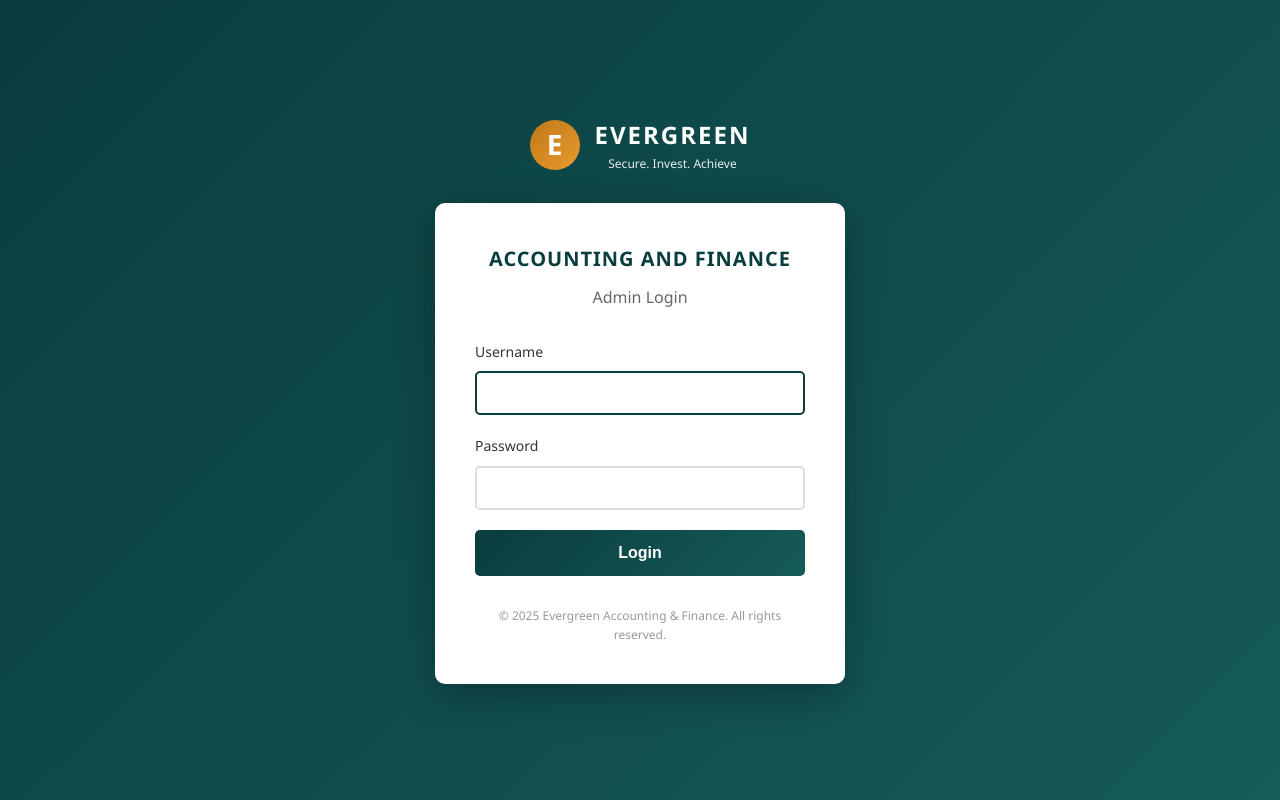
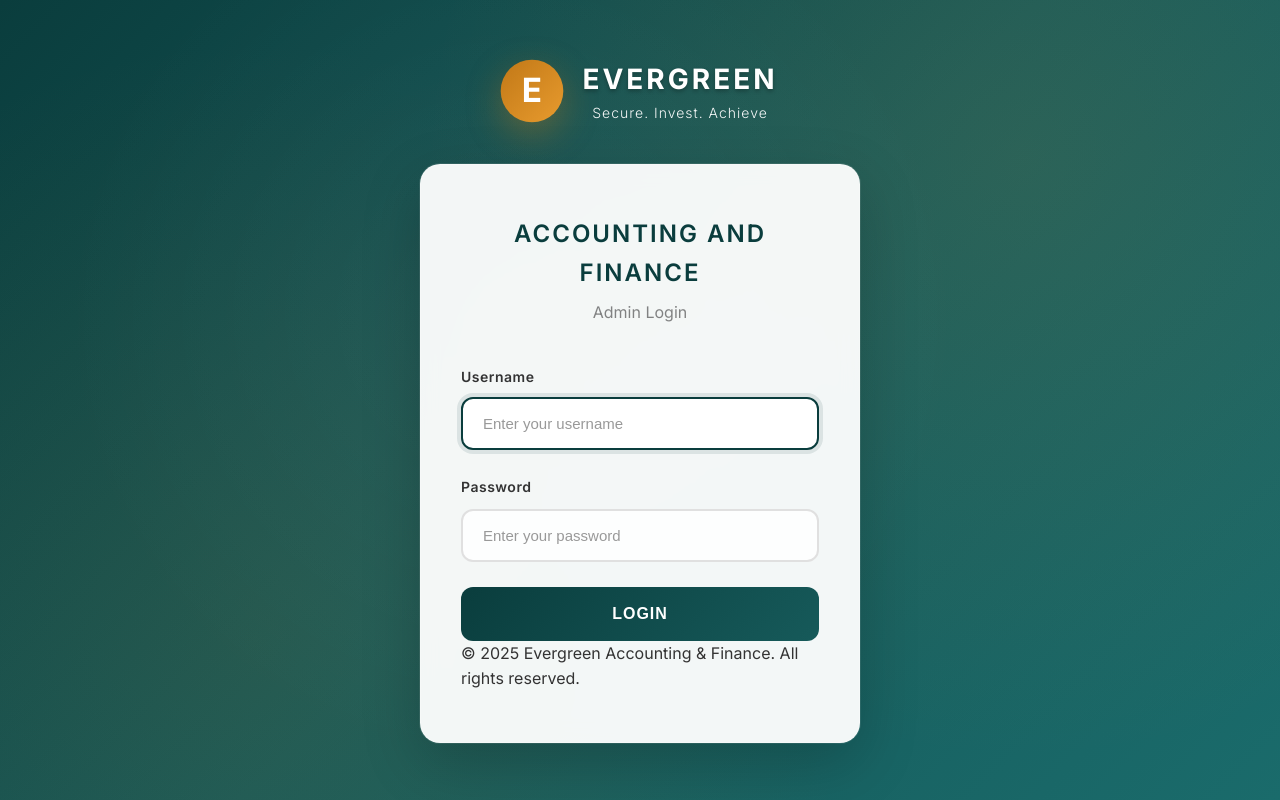
Before and after one commit to Leap0920/Accounting-and-finance, a PHP site: page /core/login.php in a window 1280 px wide. Run offline with PHP 8.4, Linux system fonts and the light colour scheme.

```diff
--- a/assets/css/style.css
+++ b/assets/css/style.css
@@ -9,10 +9,58 @@
 }
 
 body {
-    font-family: 'Segoe UI', Tahoma, Geneva, Verdana, sans-serif;
+    font-family: 'Inter', 'Segoe UI', Tahoma, Geneva, Verdana, sans-serif;
     background-color: #F5F1E8;
     color: #333;
     line-height: 1.6;
+}
+
+/* ========================================
+   ANIMATIONS
+   ======================================== */
+
+@keyframes fadeInDown {
+    from {
+        opacity: 0;
+        transform: translateY(-30px);
+    }
+    to {
+        opacity: 1;
+        transform: translateY(0);
+    }
+}
+
+@keyframes fadeInUp {
+    from {
+        opacity: 0;
+        transform: translateY(30px);
+    }
+    to {
+        opacity: 1;
+        transform: translateY(0);
+    }
+}
+
+@keyframes slideInDown {
+    from {
+        opacity: 0;
+        transform: translateY(-20px);
+    }
+    to {
+        opacity: 1;
+        transform: translateY(0);
+    }
+}
+
+@keyframes pulse {
+    0%, 100% {
+        transform: scale(1);
+        box-shadow: 0 8px 25px rgba(193, 120, 23, 0.3);
+    }
+    50% {
+        transform: scale(1.05);
+        box-shadow: 0 12px 35px rgba(193, 120, 23, 0.4);
+    }
 }
 
 /* ========================================
@@ -24,150 +72,244 @@ body {
     justify-content: center;
     align-items: center;
     min-height: 100vh;
-    background: linear-gradient(135deg, #0A3D3D 0%, #165A5A 100%);
+    background: linear-gradient(135deg, #0A3D3D 0%, #165A5A 50%, #1A6B6B 100%);
+    position: relative;
+    overflow: hidden;
+}
+
+.login-page::before {
+    content: '';
+    position: absolute;
+    top: 0;
+    left: 0;
+    right: 0;
+    bottom: 0;
+    background:
+        radial-gradient(circle at 20% 80%, rgba(193, 120, 23, 0.1) 0%, transparent 50%),
+        radial-gradient(circle at 80% 20%, rgba(232, 155, 46, 0.1) 0%, transparent 50%),
+        radial-gradient(circle at 40% 40%, rgba(255, 255, 255, 0.05) 0%, transparent 50%);
+    pointer-events: none;
 }
 
 .login-container {
     width: 100%;
-    max-width: 450px;
+    max-width: 480px;
     padding: 20px;
+    position: relative;
+    z-index: 1;
 }
 
 .login-header {
     text-align: center;
-    margin-bottom: 30px;
+    margin-bottom: 40px;
+    animation: fadeInDown 0.8s ease-out;
 }
 
 .logo-section {
     display: flex;
     align-items: center;
     justify-content: center;
-    gap: 15px;
+    gap: 20px;
     color: #FFF;
+    margin-bottom: 20px;
 }
 
 .logo-circle {
-    width: 50px;
-    height: 50px;
+    width: 60px;
+    height: 60px;
     background: linear-gradient(135deg, #C17817 0%, #E89B2E 100%);
     border-radius: 50%;
     display: flex;
     align-items: center;
     justify-content: center;
-    font-size: 28px;
+    font-size: 32px;
     font-weight: bold;
     color: #FFF;
+    box-shadow: 0 8px 25px rgba(193, 120, 23, 0.3);
+    animation: pulse 2s infinite;
 }
 
 .logo-text h1 {
-    font-size: 24px;
+    font-size: 28px;
     margin: 0;
-    letter-spacing: 2px;
+    letter-spacing: 3px;
+    font-weight: 700;
+    text-shadow: 0 2px 4px rgba(0, 0, 0, 0.3);
 }
 
 .logo-text p {
-    font-size: 12px;
+    font-size: 14px;
     margin: 0;
-    opacity: 0.9;
+    opacity: 0.95;
+    font-weight: 300;
+    letter-spacing: 1px;
 }
 
 .login-box {
-    background: #FFF;
-    padding: 40px;
-    border-radius: 10px;
-    box-shadow: 0 10px 40px rgba(0, 0, 0, 0.3);
+    background: rgba(255, 255, 255, 0.95);
+    backdrop-filter: blur(10px);
+    padding: 50px 40px;
+    border-radius: 20px;
+    box-shadow:
+        0 20px 60px rgba(0, 0, 0, 0.2),
+        0 0 0 1px rgba(255, 255, 255, 0.1);
+    border: 1px solid rgba(255, 255, 255, 0.2);
+    animation: fadeInUp 0.8s ease-out 0.2s both;
 }
 
 .login-box h2 {
     text-align: center;
     color: #0A3D3D;
-    font-size: 20px;
-    margin-bottom: 10px;
-    letter-spacing: 1px;
+    font-size: 24px;
+    margin-bottom: 8px;
+    letter-spacing: 2px;
+    font-weight: 600;
 }
 
 .login-box h3 {
     text-align: center;
     color: #666;
     font-size: 16px;
-    margin-bottom: 30px;
-    font-weight: normal;
+    margin-bottom: 40px;
+    font-weight: 400;
+    opacity: 0.8;
 }
 
 /* Alert Messages */
 .alert {
-    padding: 12px 15px;
-    border-radius: 5px;
-    margin-bottom: 20px;
+    padding: 16px 20px;
+    border-radius: 12px;
+    margin-bottom: 25px;
     font-size: 14px;
+    font-weight: 500;
+    display: flex;
+    align-items: center;
+    gap: 10px;
+    animation: slideInDown 0.5s ease-out;
+}
+
+.alert::before {
+    content: '';
+    width: 20px;
+    height: 20px;
+    border-radius: 50%;
+    flex-shrink: 0;
 }
 
 .alert-error {
-    background-color: #FFE6E6;
+    background: linear-gradient(135deg, #FFE6E6 0%, #FFD6D6 100%);
     color: #D8000C;
-    border: 1px solid #D8000C;
+    border: 1px solid rgba(216, 0, 12, 0.2);
+    box-shadow: 0 4px 15px rgba(216, 0, 12, 0.1);
+}
+
+.alert-error::before {
+    background: #D8000C;
 }
 
 .alert-success {
-    background-color: #E6FFED;
+    background: linear-gradient(135deg, #E6FFED 0%, #D6FFE6 100%);
     color: #0A5D0A;
-    border: 1px solid #0A5D0A;
+    border: 1px solid rgba(10, 93, 10, 0.2);
+    box-shadow: 0 4px 15px rgba(10, 93, 10, 0.1);
+}
+
+.alert-success::before {
+    background: #0A5D0A;
 }
 
 /* Form Styles */
 .form-group {
-    margin-bottom: 20px;
+    margin-bottom: 25px;
+    position: relative;
 }
 
 .form-group label {
     display: block;
-    margin-bottom: 8px;
+    margin-bottom: 10px;
     color: #333;
-    font-weight: 500;
+    font-weight: 600;
     font-size: 14px;
+    letter-spacing: 0.5px;
 }
 
 .form-group input {
     width: 100%;
-    padding: 12px 15px;
-    border: 2px solid #DDD;
-    border-radius: 5px;
-    font-size: 14px;
-    transition: border-color 0.3s;
+    padding: 16px 20px;
+    border: 2px solid #E0E0E0;
+    border-radius: 12px;
+    font-size: 15px;
+    background: rgba(255, 255, 255, 0.8);
+    transition: all 0.3s ease;
+    font-weight: 400;
 }
 
 .form-group input:focus {
     outline: none;
     border-color: #0A3D3D;
+    background: rgba(255, 255, 255, 1);
+    box-shadow: 0 0 0 4px rgba(10, 61, 61, 0.1);
+    transform: translateY(-1px);
+}
+
+.form-group input::placeholder {
+    color: #999;
+    font-weight: 300;
 }
 
 .btn-login {
     width: 100%;
-    padding: 14px;
+    padding: 18px;
     background: linear-gradient(135deg, #0A3D3D 0%, #165A5A 100%);
     color: #FFF;
     border: none;
-    border-radius: 5px;
+    border-radius: 12px;
     font-size: 16px;
-    font-weight: 600;
+    font-weight: 700;
     cursor: pointer;
-    transition: transform 0.2s, box-shadow 0.2s;
+    transition: all 0.3s ease;
+    letter-spacing: 1px;
+    text-transform: uppercase;
+    position: relative;
+    overflow: hidden;
+}
+
+.btn-login::before {
+    content: '';
+    position: absolute;
+    top: 0;
+    left: -100%;
+    width: 100%;
+    height: 100%;
+    background: linear-gradient(90deg, transparent, rgba(255, 255, 255, 0.2), transparent);
+    transition: left 0.5s;
 }
 
 .btn-login:hover {
-    transform: translateY(-2px);
-    box-shadow: 0 5px 15px rgba(10, 61, 61, 0.3);
+    transform: translateY(-3px);
+    box-shadow: 0 10px 25px rgba(10, 61, 61, 0.4);
+}
+
+.btn-login:hover::before {
+    left: 100%;
 }
 
 .btn-login:active {
-    transform: translateY(0);
+    transform: translateY(-1px);
 }
 
-.login-footer {
-    margin-top: 30px;
+.login-title-section {
     text-align: center;
-    font-size: 12px;
-    color: #999;
+    margin-bottom: 40px;
+}
+
+.login-form {
+    animation: fadeInUp 0.8s ease-out 0.4s both;
+}
+
+.btn-login span {
+    position: relative;
+    z-index: 1;
 }
 
 /* ========================================
--- a/core/login.php
+++ b/core/login.php
@@ -67,6 +67,9 @@ if ($_SERVER["REQUEST_METHOD"] == "POST") {
     <meta name="viewport" content="width=device-width, initial-scale=1.0">
     <title>Login - Accounting and Finance System</title>
     <link rel="stylesheet" href="../assets/css/style.css">
+    <link rel="preconnect" href="https://fonts.googleapis.com">
+    <link rel="preconnect" href="https://fonts.gstatic.com" crossorigin>
+    <link href="https://fonts.googleapis.com/css2?family=Inter:wght@300;400;500;600;700&display=swap" rel="stylesheet">
 </head>
 <body class="login-page">
     <div class="login-container">
@@ -81,8 +84,10 @@ if ($_SERVER["REQUEST_METHOD"] == "POST") {
         </div>
 
         <div class="login-box">
-            <h2>ACCOUNTING AND FINANCE</h2>
-            <h3>Admin Login</h3>
+            <div class="login-title-section">
+                <h2>ACCOUNTING AND FINANCE</h2>
+                <h3>Admin Login</h3>
+            </div>
 
             <?php if (!empty($error_message)): ?>
                 <div class="alert alert-error">
@@ -96,18 +101,20 @@ if ($_SERVER["REQUEST_METHOD"] == "POST") {
                 </div>
             <?php endif; ?>
 
-            <form method="POST" action="<?php echo htmlspecialchars($_SERVER["PHP_SELF"]); ?>">
+            <form method="POST" action="<?php echo htmlspecialchars($_SERVER["PHP_SELF"]); ?>" class="login-form">
                 <div class="form-group">
                     <label for="username">Username</label>
-                    <input type="text" id="username" name="username" required autofocus>
+                    <input type="text" id="username" name="username" required autofocus placeholder="Enter your username">
                 </div>
 
                 <div class="form-group">
                     <label for="password">Password</label>
-                    <input type="password" id="password" name="password" required>
+                    <input type="password" id="password" name="password" required placeholder="Enter your password">
                 </div>
 
-                <button type="submit" class="btn-login">Login</button>
+                <button type="submit" class="btn-login">
+                    <span>Login</span>
+                </button>
             </form>
 
             <div class="login-footer">
```
Also changed, not shown: other parts of assets/css/style.css (+47 -1 lines).
